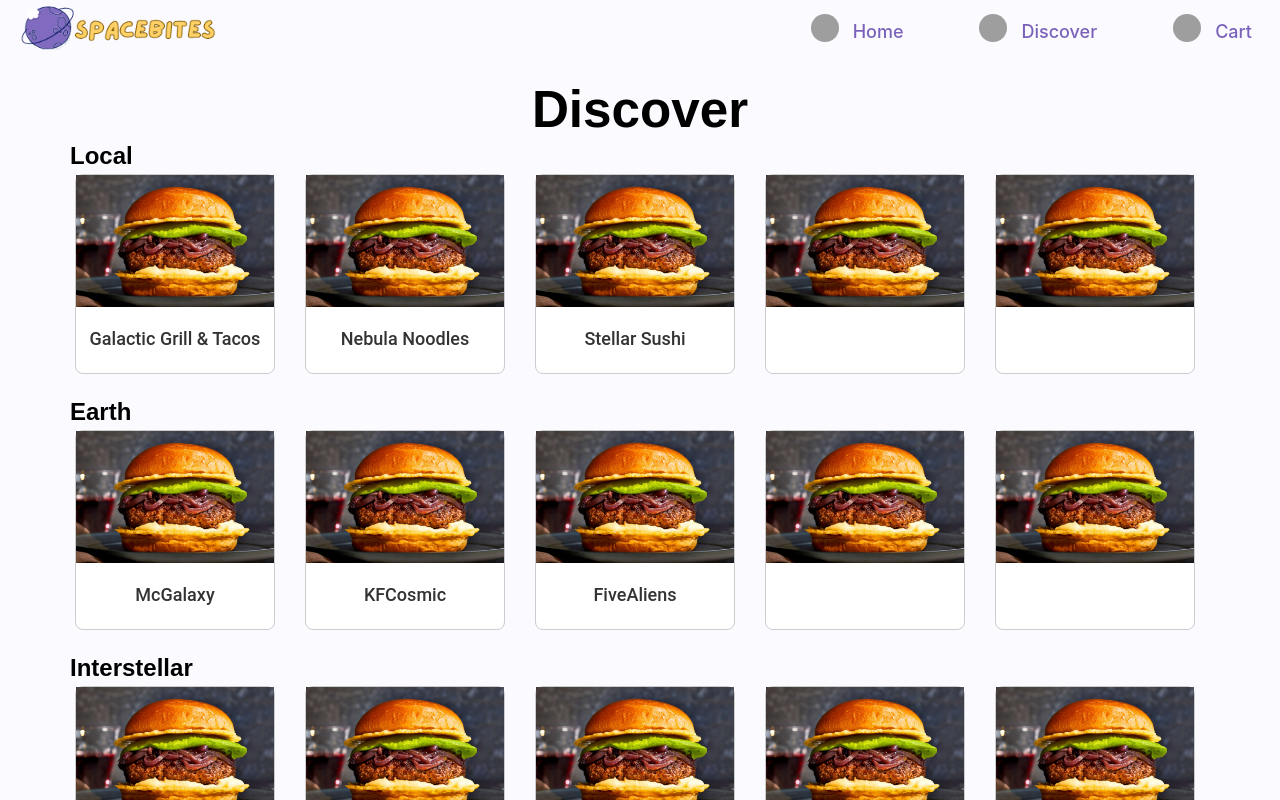
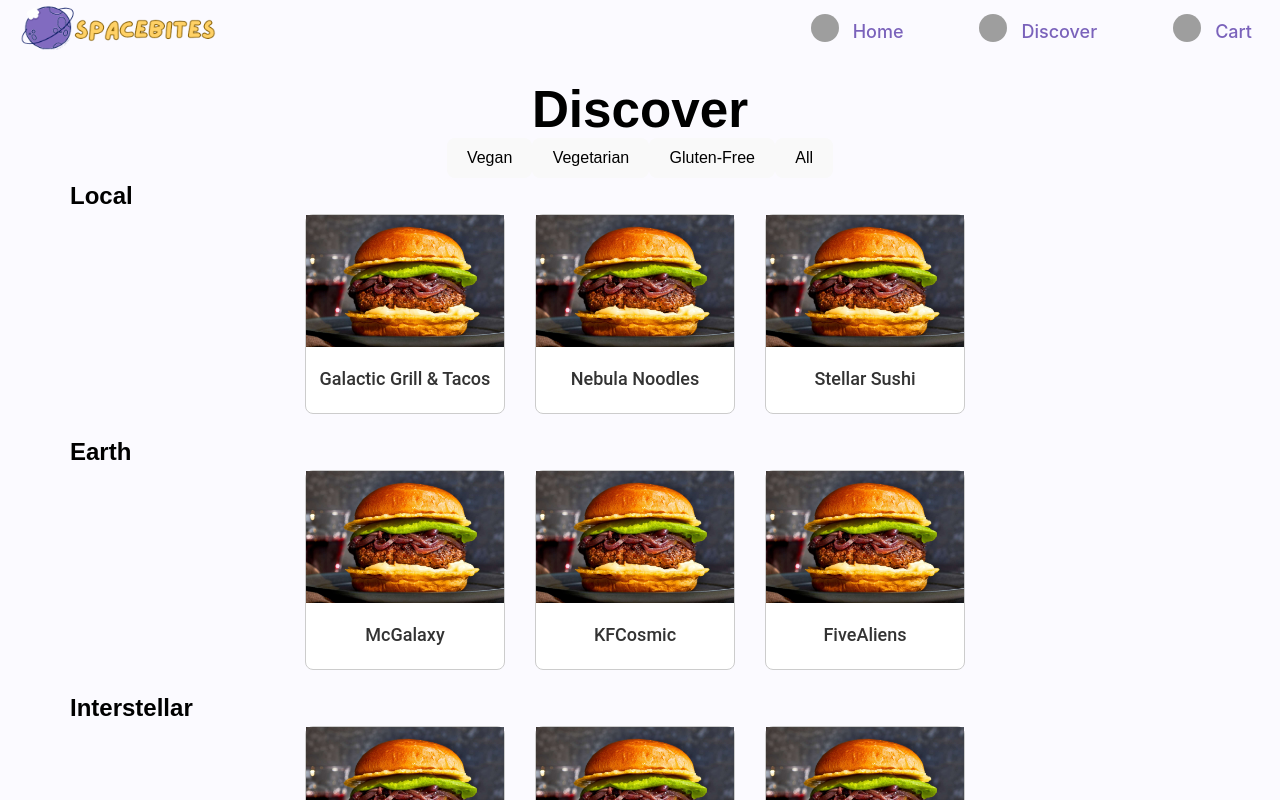
Before and after one commit to unpro-grammer/wdcc-hackathon, a React (Vite) app: page /discover in a window 1280 px wide. Shown: the top 800 px of the page. Built offline with nearby package versions, Linux system fonts and the light colour scheme; grey boxes are pictures that could not be loaded.

Commit message:
added basic filtering feature in discover page

```diff
--- a/src/pages/discover.jsx
+++ b/src/pages/discover.jsx
@@ -1,68 +1,73 @@
-import React from 'react';
+import React, { useState } from 'react';
 import '../styles/discover.css';
 import cheeseburger from '../resources/images/cheesburger.jpg';
 
 import { BrowserRouter, Routes, Route } from 'react-router-dom'
 import Home from './home'
 import Discover from './discover'
-import {Link} from 'react-router-dom'
+import { Link } from 'react-router-dom'
 
 const blocks1 = [
-    { imgSrc: cheeseburger, link: '/restaurants' },
-    { imgSrc: cheeseburger, link: 'https://google.com' },
-    { imgSrc: cheeseburger, link: 'https://google.com' },
-    { imgSrc: cheeseburger, link: 'https://google.com' },
-    { imgSrc: cheeseburger, link: 'https://google.com' },
-    { imgSrc: cheeseburger, link: 'https://google.com' },
-    { imgSrc: cheeseburger, link: 'https://google.com' },
-    { imgSrc: cheeseburger, link: 'https://google.com' },
+  { imgSrc: cheeseburger, link: '/restaurants', type: 'local', name: 'Galactic Grill & Tacos', dietary: ['vegan', 'gluten-free'] },
+  { imgSrc: cheeseburger, link: 'https://google.com', type: 'local', name: 'Nebula Noodles', dietary: ['vegetarian'] },
+  { imgSrc: cheeseburger, link: 'https://google.com', type: 'local', name: 'Stellar Sushi', dietary: ['gluten-free'] },
+  { imgSrc: cheeseburger, link: 'https://google.com', type: 'earth', name: 'McGalaxy', dietary: ['gluten-free', 'vegetarian'] },
+  { imgSrc: cheeseburger, link: 'https://google.com', type: 'earth', name: 'KFCosmic', dietary: ['vegan'] },
+  { imgSrc: cheeseburger, link: 'https://google.com', type: 'earth', name: 'FiveAliens', dietary: ['gluten-free'] },
+  { imgSrc: cheeseburger, link: 'https://google.com', type: 'interstellar', name: 'Pulsar Pizza', dietary: ['vegetarian'] },
+  { imgSrc: cheeseburger, link: 'https://google.com', type: 'interstellar', name: 'Supernova Steak', dietary: [] },
+  { imgSrc: cheeseburger, link: 'https://google.com', type: 'interstellar', name: 'Comet Café', dietary: ['vegan', 'vegetarian'] },
   // Add more blocks as needed
 ];
 
+
 function DiscoverPage() {
+  const [selectedFilter, setSelectedFilter] = useState('');
+
+  const filteredBlocks = selectedFilter
+    ? blocks1.filter(block => block.dietary.includes(selectedFilter))
+    : blocks1;
+
   return (
     <div className="simple-page">
       <h1>Discover</h1>
+      <div className="filters">
+        <button onClick={() => setSelectedFilter('vegan')}>Vegan</button>
+        <button onClick={() => setSelectedFilter('vegetarian')}>Vegetarian</button>
+        <button onClick={() => setSelectedFilter('gluten-free')}>Gluten-Free</button>
+        <button onClick={() => setSelectedFilter('')}>All</button>
+      </div>
+
       <h2>Local</h2>
-
       <div className="blocks-container scrollable">
-                {blocks1.map((block, index) => (
+        {filteredBlocks.filter(block => block.type === 'local').map((block, index) => (
           <Link to={block.link} key={index} className="block">
             <div>
               <img src={block.imgSrc} alt={`Block ${index + 1}`} />
             </div>
-                        {index === 0 && <p style={{ textAlign: 'center' }}>Galactic Grill & Tacos</p>}
-                        {index === 1 && <p style={{ textAlign: 'center' }}>Nebula Noodles</p>}
-                        {index === 2 && <p style={{ textAlign: 'center' }}>Stellar Sushi</p>}
-
-
+            <p style={{ textAlign: 'center' }}>{block.name}</p>
           </Link>
-
         ))}
       </div>
       <h2>Earth</h2>
       <div className="blocks-container scrollable">
-                {blocks1.map((block, index) => (
+        {filteredBlocks.filter(block => block.type === 'earth').map((block, index) => (
           <a href={block.link} key={index} className="block">
             <div>
               <img src={block.imgSrc} alt={`Block ${index + 1}`} />
             </div>
-                        {index === 0 && <p style={{ textAlign: 'center' }}>McGalaxy</p>}
-                        {index === 1 && <p style={{ textAlign: 'center' }}>KFCosmic</p>}
-                        {index === 2 && <p style={{ textAlign: 'center' }}>FiveAliens</p>}
+            <p style={{ textAlign: 'center' }}>{block.name}</p>
           </a>
         ))}
       </div>
       <h2>Interstellar</h2>
       <div className="blocks-container scrollable">
-                {blocks1.map((block, index) => (
+        {filteredBlocks.filter(block => block.type === 'interstellar').map((block, index) => (
           <a href={block.link} key={index} className="block">
             <div>
               <img src={block.imgSrc} alt={`Block ${index + 1}`} />
             </div>
-                        {index === 0 && <p style={{ textAlign: 'center' }}>Pulsar Pizza</p>}
-                        {index === 1 && <p style={{ textAlign: 'center' }}>Supernova Steak</p>}
-                        {index === 2 && <p style={{ textAlign: 'center' }}>Comet Café</p>}
+            <p style={{ textAlign: 'center' }}>{block.name}</p>
           </a>
         ))}
       </div>
@@ -70,4 +75,5 @@ function DiscoverPage() {
   );
 }
 
+
 export default DiscoverPage;
```
Lines whose indentation alone changed are shown as unchanged.
